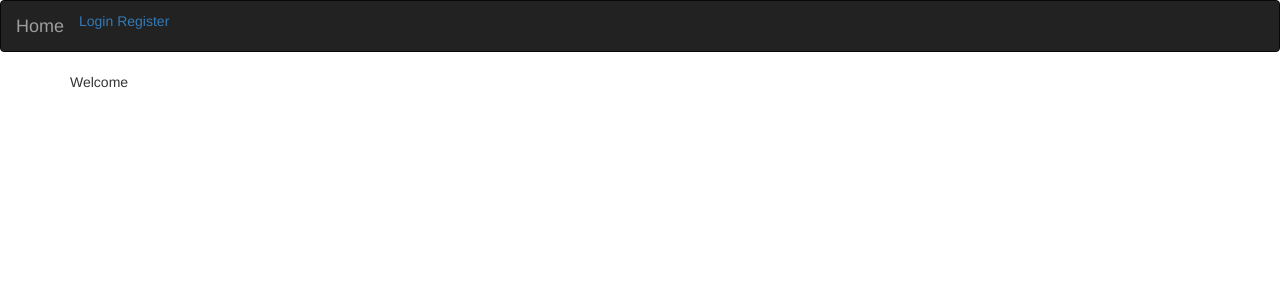
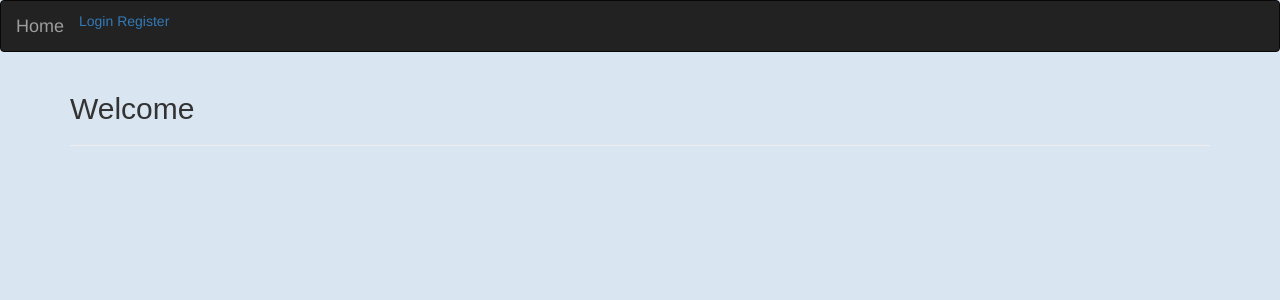
Before and after one commit to KiaraRaynS/restaurant_app-07-07-16, a Django app: page / in a window 1280 px wide. Shown: the top 300 px of the page. Run offline with Django 3.2, Linux system fonts and the light colour scheme; some libraries are stand-ins or nearby versions.

Commit message:
Small wip

```diff
--- a/mightyrestaurant/appmightyrestaurant/models.py
+++ b/mightyrestaurant/appmightyrestaurant/models.py
@@ -11,8 +11,8 @@ typechoices = (
 
 class Worker(models.Model):
     user = models.OneToOneField('auth.user')
-    name = models.CharField(max_length=40)
-    workertype = models.CharField(max_length=10, choices=typechoices)
+    name = models.CharField(max_length=40, null=True, blank=True)
+    workertype = models.CharField(max_length=10, choices=typechoices, null=True, blank=True)
     hirement = models.DateTimeField(auto_now_add=True)
 
 
--- /dev/null
+++ b/mightyrestaurant/appmightyrestaurant/static/appmightyrestaurant/owncss.css
@@ -0,0 +1,7 @@
+body {
+  background-color: #d9e6f2
+}
+
+#indexhead {
+  font-family: fantasy
+}
--- a/mightyrestaurant/appmightyrestaurant/templates/base.html
+++ b/mightyrestaurant/appmightyrestaurant/templates/base.html
@@ -5,6 +5,7 @@
   <meta charset="UTF-8">
   <title>Fishrooms</title>
   <link rel='stylesheet' href='{% static 'appmightyrestaurant/css/bootstrap.css' %}'>
+  <link rel='stylesheet' href='{% static 'appmightyrestaurant/owncss.css' %}'>
 </head>
 <body>
 <nav class="navbar navbar-inverse">
@@ -12,10 +13,10 @@
   <!-- If Logged In -->
   {% if request.user.is_authenticated %}
   <a href="{% url 'profileview' %}">Profile</a>
-  <a href="{% url 'logout' %}">Logout</a>
+  <a href="{% url 'logout' %}?next=/">Logout</a>
   <!-- If Not Logged In -->
   {% else %}
-  <a href="{% url 'login' %}">Login</a>
+  <a href="{% url 'login' %}?next=/">Login</a>
   <a href="{% url 'registerview' %}">Register</a>
   {% endif %}
   </nav>
--- a/mightyrestaurant/appmightyrestaurant/templates/indexview.html
+++ b/mightyrestaurant/appmightyrestaurant/templates/indexview.html
@@ -1,4 +1,5 @@
 {% extends 'base.html' %}
 {% block bodycontent %}
-<p>Welcome</p>
+  <h2 id='indexhead'>Welcome</h2>
+  <hr>
 {% endblock %}
--- a/mightyrestaurant/appmightyrestaurant/views.py
+++ b/mightyrestaurant/appmightyrestaurant/views.py
@@ -13,7 +13,7 @@ class IndexView(TemplateView):
 class RegisterView(CreateView):
     model = User
     form_class = UserCreationForm
-    success_url = '/accounts/profile/'
+    success_url = '/'
 
 
 class ProfileView(UpdateView):
```
Also changed, not shown: mightyrestaurant/appmightyrestaurant/migrations/0004_auto_20160707_1951.py (added).
